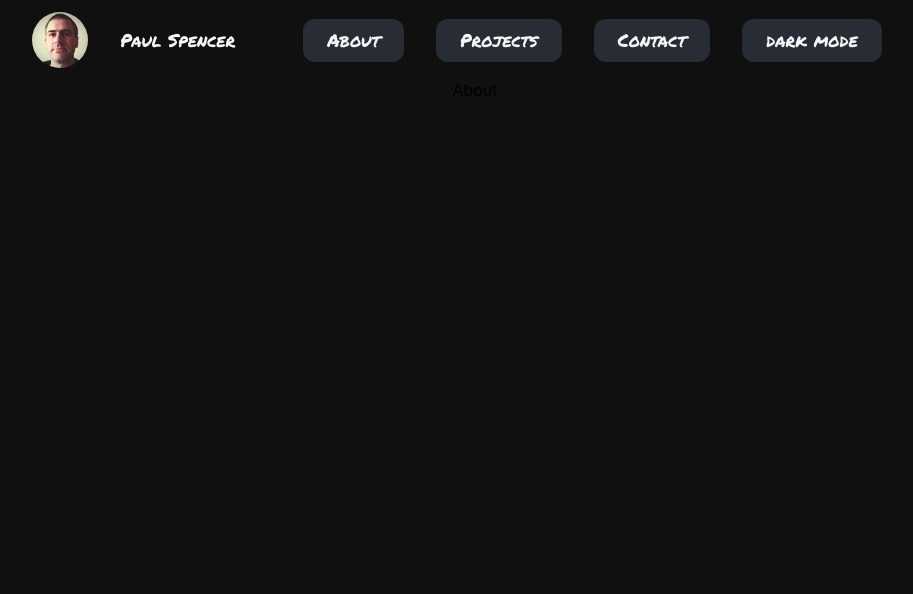
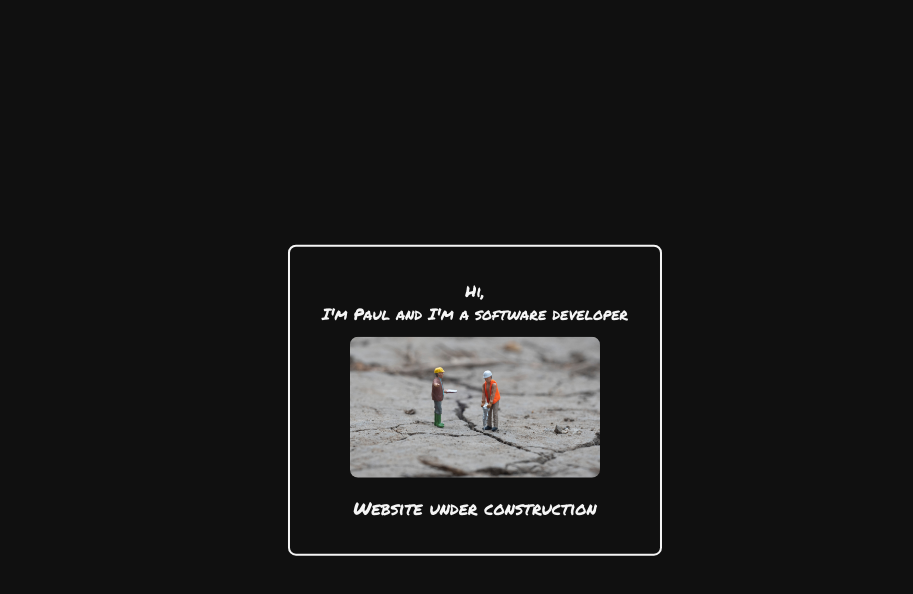
Before and after one commit to billsongames/spenno.dev, a React (Create React App) app: page /about in a window 1280 px wide. Shown: the top 594 px of the page, without its empty margins (165-1078 px from the left). Built offline with nearby package versions, Linux system fonts and the light colour scheme.

Commit message:
update construction text

```diff
--- a/src/Components/UnderConstruction/UnderConstruction.jsx
+++ b/src/Components/UnderConstruction/UnderConstruction.jsx
@@ -14,7 +14,7 @@ const UnderConstruction = () => {
           Hi,
         </div>
         <div>
-          My name is Paul and I'm a software developer
+          I'm Paul and I'm a software developer
         </div>
         <div className="title__underConstruction">
           <img
--- a/src/index.js
+++ b/src/index.js
@@ -8,8 +8,8 @@ import reportWebVitals from './reportWebVitals';
 const root = ReactDOM.createRoot(document.getElementById('root'));
 root.render(
   <React.StrictMode>
-    <App />
-{/*     <UnderConstruction /> */}
+{/*     <App /> */}
+    <UnderConstruction />
   </React.StrictMode>
 );
 
```
